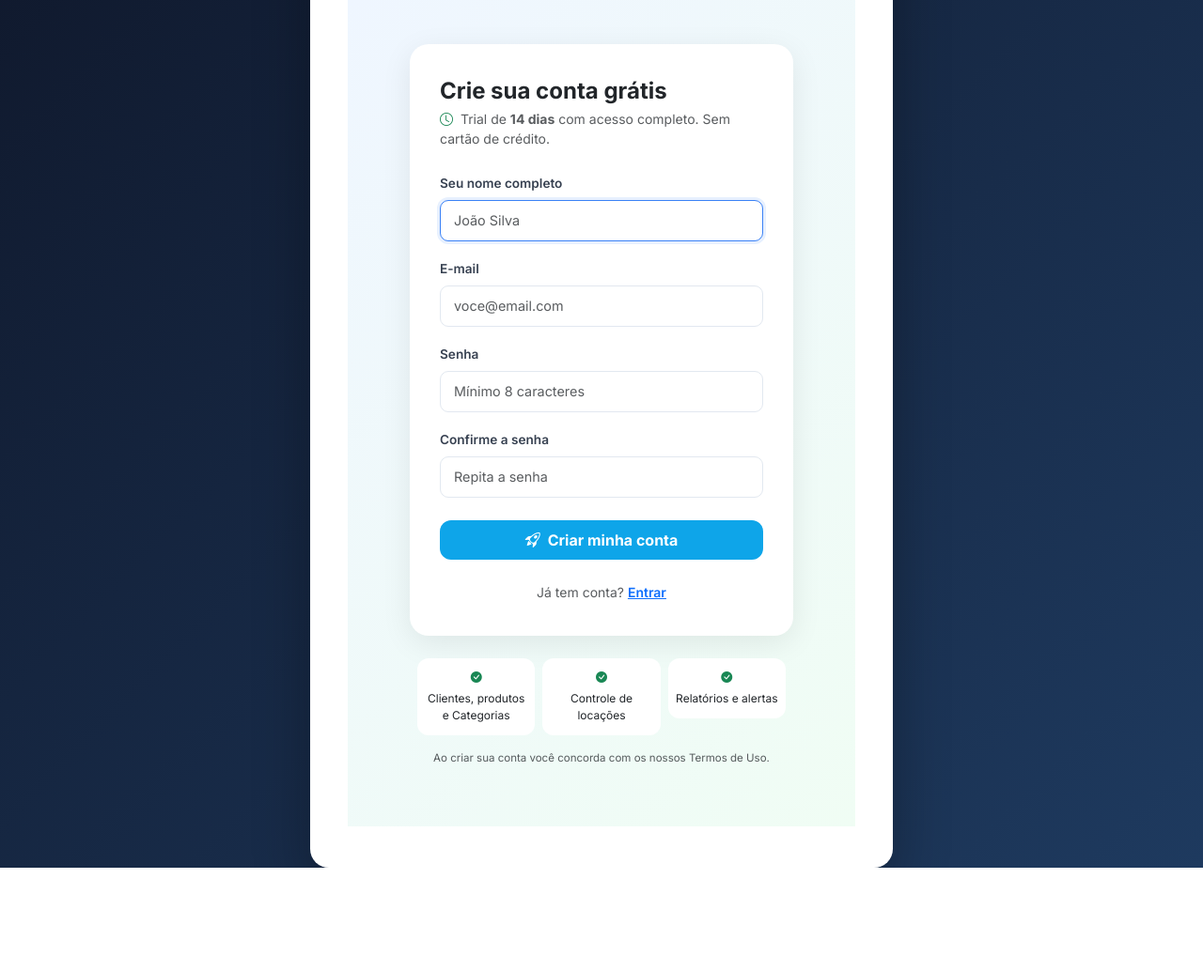
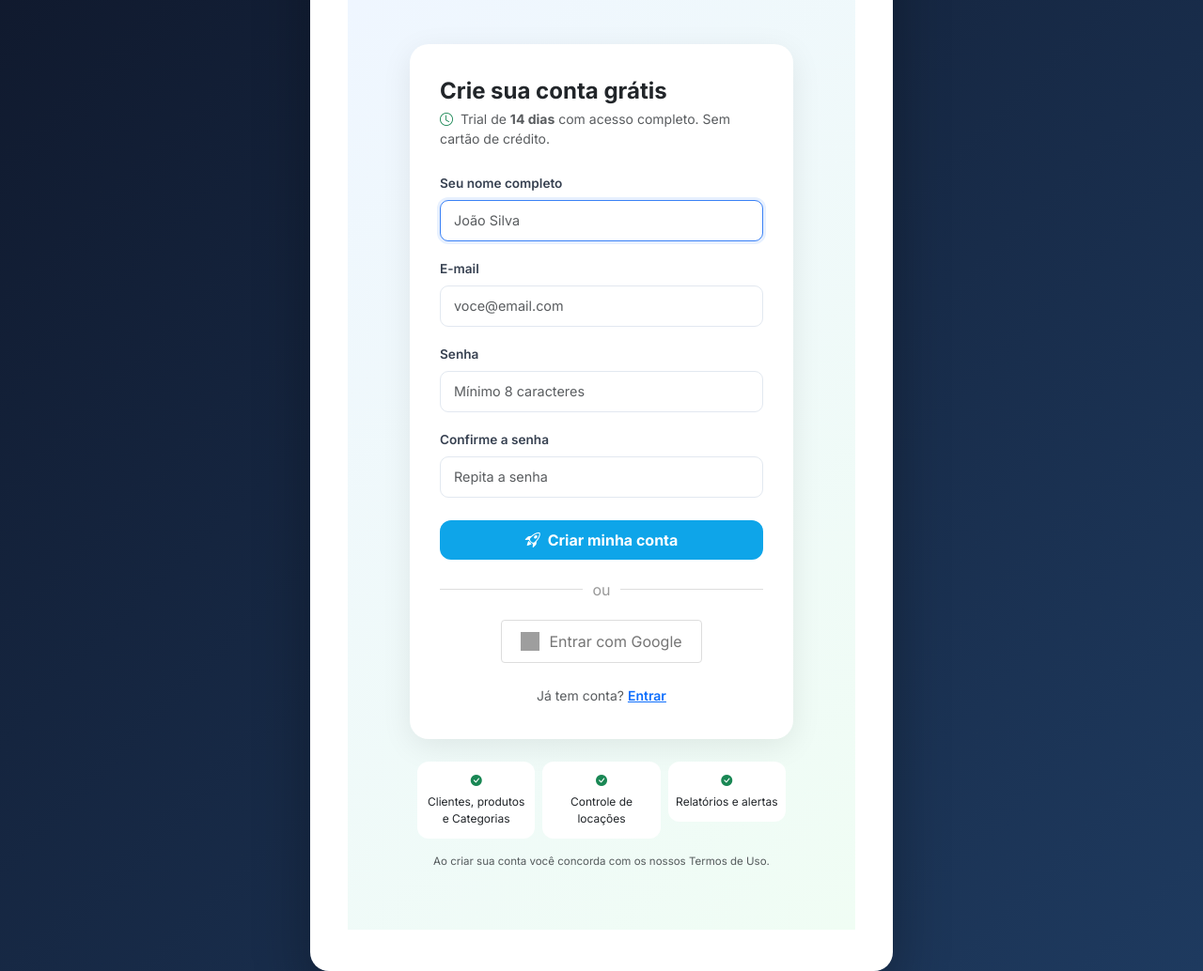
Before and after one commit to santosgv/Alugue, a Django app: page /accounts/criar/ in a window 1280 px wide. Shown: the part 202-1236 px from the top of the page at 94% size. Before the commit the page ends 1126 px from the top, so only its background shows below. Run offline with Django 5.2, Linux system fonts and the light colour scheme; some libraries are stand-ins or nearby versions; grey boxes are pictures that could not be loaded.

Commit message:
recap main

```diff
--- a/accounts/views_cadastro.py
+++ b/accounts/views_cadastro.py
@@ -4,9 +4,47 @@ from django.shortcuts import redirect, render
 from django.views import View
 from django import forms
 from django.core.exceptions import ValidationError
+from django.conf import settings
+import requests as http_requests
 
 User = get_user_model()
 
+# ─────────────────────────────────────────────────────────────
+# reCAPTCHA v3
+# ─────────────────────────────────────────────────────────────
+
+def _verificar_recaptcha(token: str, ip: str = '') -> tuple[bool, float]:
+    """
+    Verifica o token reCAPTCHA v3 com a API do Google.
+    Retorna (válido: bool, score: float).
+
+    Score:
+      1.0 → claramente humano
+      0.0 → claramente bot
+      0.5 → limiar padrão recomendado pelo Google
+    """
+    secret = getattr(settings, 'RECAPTCHA_SECRET_KEY', '')
+    if not secret:
+        # Se não configurou a chave, deixa passar (modo dev)
+        return True, 1.0
+
+    if not token:
+        return False, 0.0
+
+    try:
+        r = http_requests.post(
+            'https://www.google.com/recaptcha/api/siteverify',
+            data={'secret': secret, 'response': token, 'remoteip': ip},
+            timeout=5,
+        )
+        data    = r.json()
+        sucesso = data.get('success', False)
+        score   = float(data.get('score', 0.0))
+        return sucesso, score
+    except Exception:
+        # Falha na verificação → deixa passar para não bloquear usuários
+        # legítimos por problemas de rede. Ajuste se preferir bloquear.
+        return True, 1.0
 
 class CadastroForm(forms.Form):
     nome = forms.CharField(
@@ -69,6 +107,20 @@ class CadastroView(View):
         if request.user.is_authenticated:
             return redirect('dashboard')
 
+        # ── 1. Valida reCAPTCHA v3 antes de qualquer coisa ────
+        token     = request.POST.get('recaptchaToken', '')
+        ip        = request.META.get('REMOTE_ADDR', '')
+        ok, score = _verificar_recaptcha(token, ip)
+        score_min = getattr(settings, 'RECAPTCHA_SCORE_MIN', 0.5)
+
+        if not ok or score < score_min:
+            messages.error(
+                request,
+                'Verificação de segurança falhou. '
+                'Por favor, tente novamente.'
+            )
+            return render(request, self.template_name, {'form': CadastroForm()})
+
         form = CadastroForm(request.POST)
         if not form.is_valid():
             return render(request, self.template_name, {'form': form})
@@ -80,7 +132,7 @@ class CadastroView(View):
 
         # Cria o usuário — o signal criar_empresa_e_trial dispara aqui
         user = User.objects.create_user(
-            username=dados['email'].split('@')[0] + '_' + str(User.objects.count()),
+            username=dados['email'].split('@')[0],# + '_' + str(User.objects.count()),
             email=dados['email'],
             password=dados['senha'],
             first_name=first,
--- a/templates/base_form.html
+++ b/templates/base_form.html
@@ -10,6 +10,7 @@
   <link href="https://fonts.googleapis.com/css2?family=Inter:wght@300;400;500;600;700&display=swap" rel="stylesheet" />
   <link href="https://cdn.jsdelivr.net/npm/bootstrap@5.3.3/dist/css/bootstrap.min.css" rel="stylesheet" />
   <link href="https://cdn.jsdelivr.net/npm/bootstrap-icons@1.11.3/font/bootstrap-icons.min.css" rel="stylesheet" />
+  {% block extra_css %}{% endblock %}
     <style>
 
     body { font-family:'Inter',sans-serif; background:linear-gradient(135deg,#0f172a 0%,#1e3a5f 100%); min-height:100vh; display:flex; align-items:center; justify-content:center; }
@@ -34,7 +35,9 @@
       <div class="login-logo"><i class="bi bi-box-seam-fill"></i></div>
   <div class="login-title">alugeSe</div>
   <div class="login-sub">Sistema de Gestão de Locações</div>
-  {% block content %}{% endblock %}
+  {% block content %}
+  {% endblock %}
 </div>
+{% block extra_js %}{% endblock %}
 </body>
 </html>
--- a/templates/registration/cadastro.html
+++ b/templates/registration/cadastro.html
@@ -1,6 +1,56 @@
 {% extends 'base_form.html' %}
+{% load socialaccount %}
 {% block title %}Criar conta — AlugeSe{% endblock %}
+{% block extra_css %}
+<script src="https://www.google.com/recaptcha/api.js?render=6LeSOFYtAAAAABvpqBD2n49ez6jAJHQ3EHFp12e_"></script>
+<style>
+     .google-btn {
+            display: inline-flex;
+            align-items: center;
+            padding: 10px 20px;
+            background: #fff;
+            color: #757575;
+            border: 1px solid #ddd;
+            border-radius: 4px;
+            font-size: 16px;
+            cursor: pointer;
+            text-decoration: none;
+            transition: all 0.3s;
+        }
+        .google-btn:hover {
+            background: #f5f5f5;
+            box-shadow: 0 1px 3px rgba(0,0,0,0.1);
+        }
+        .google-btn img {
+            width: 20px;
+            height: 20px;
+            margin-right: 10px;
+        }
+        .login-container {
+            max-width: 400px;
+            margin: 100px auto;
+            padding: 30px;
+            background: white;
+            border-radius: 10px;
+            box-shadow: 0 2px 10px rgba(0,0,0,0.1);
+        }
+        .separator {
+            display: flex;
+            align-items: center;
+            margin: 20px 0;
+        }
+        .separator::before, .separator::after {
+            content: '';
+            flex: 1;
+            border-bottom: 1px solid #ddd;
+        }
+        .separator span {
+            padding: 0 10px;
+            color: #999;
+        }
 
+        </style>
+{% endblock %}
 {% block content %}
 <div class="min-vh-100 d-flex align-items-center justify-content-center py-5"
      style="background:linear-gradient(135deg,#eff6ff,#f0fdf4);">
@@ -61,6 +111,7 @@
           <div class="text-danger small mt-1">{{ form.senha_confirmacao.errors|join:", " }}</div>
           {% endif %}
         </div>
+        <input type="hidden" name="recaptchaToken" id="recaptchaToken">
 
         <button type="submit" class="btn w-100 fw-bold py-2"
                 style="background:#0ea5e9;color:#fff;border-radius:12px;font-size:1rem;">
@@ -68,19 +119,18 @@
         </button>
       </form>
 
-      <!-- Divider Google -->
-      {% if google_login_url %}
-      <div class="d-flex align-items-center gap-3 my-4">
-        <hr class="flex-grow-1 m-0"><span class="text-muted small">ou</span><hr class="flex-grow-1 m-0">
-      </div>
-      <a href="{{ google_login_url }}"
-         class="btn w-100 fw-semibold py-2"
-         style="border:1px solid #e2e8f0;border-radius:12px;background:#fff;color:#1e293b;">
-        <img src="https://www.gstatic.com/firebasejs/ui/2.0.0/images/auth/google.svg"
-             width="20" height="20" class="me-2" alt="Google">
-        Continuar com Google
-      </a>
-      {% endif %}
+      <div class="separator">
+            <span>ou</span>
+        </div>
+
+        <!-- Login com Google -->
+        <div style="text-align: center;">
+            <a href="{% provider_login_url 'google' process='login' %}" class="google-btn">
+                <img src="https://developers.google.com/identity/images/g-logo.png" alt="Google">
+                Entrar com Google
+            </a>
+        </div>
+
 
       <p class="text-center text-muted small mt-4 mb-0">
         Já tem conta?
@@ -117,4 +167,24 @@
 
   </div>
 </div>
+
+    <script>
+        grecaptcha.ready(function() {
+            grecaptcha.execute('6LeSOFYtAAAAABvpqBD2n49ez6jAJHQ3EHFp12e_', {action: 'login'}).then(function(token) {
+                document.getElementById('recaptchaToken').value = token;
+            });
+        });
+    </script>
+
+      {% block extra_js %}
+          <script>
+        grecaptcha.ready(function() {
+            grecaptcha.execute('6LeSOFYtAAAAABvpqBD2n49ez6jAJHQ3EHFp12e_', {action: 'login'}).then(function(token) {
+                document.getElementById('recaptchaToken').value = token;
+            });
+        });
+    </script>
+
+      {% endblock %}
+
 {% endblock %}
```
